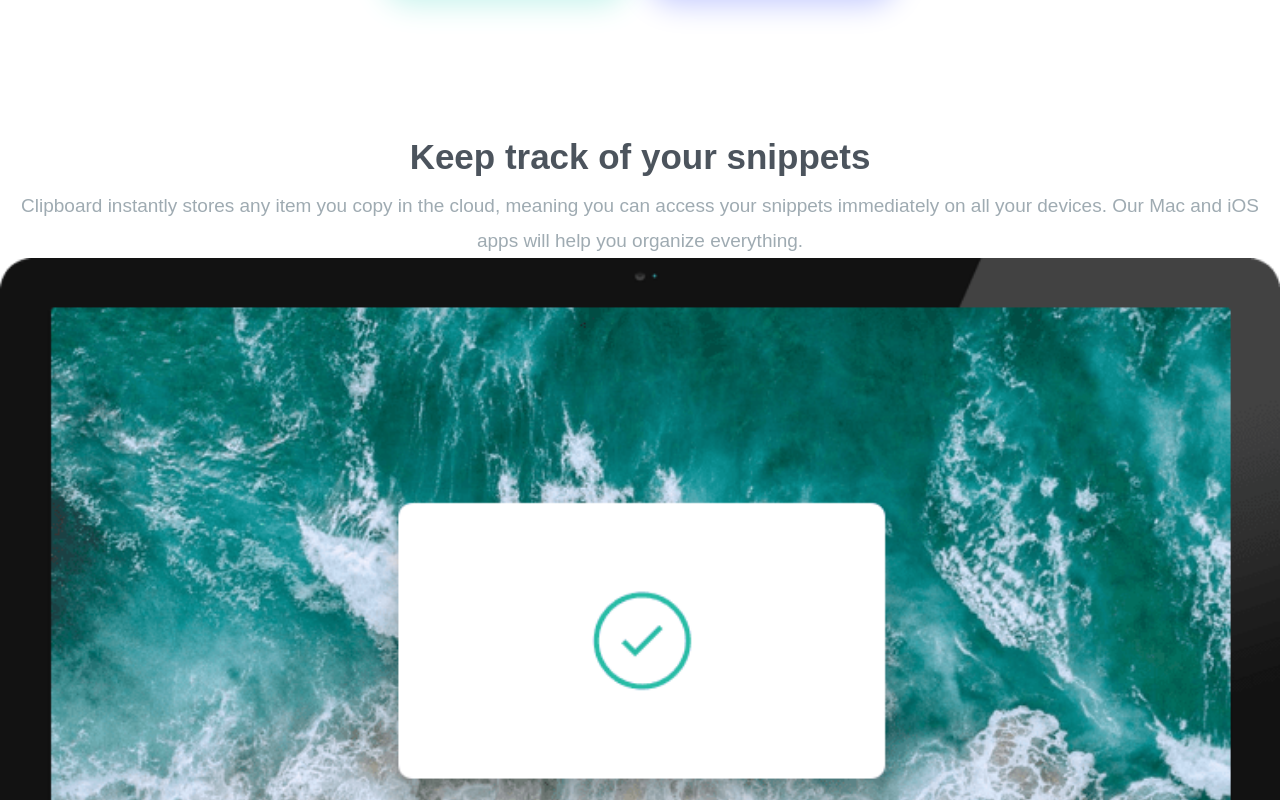
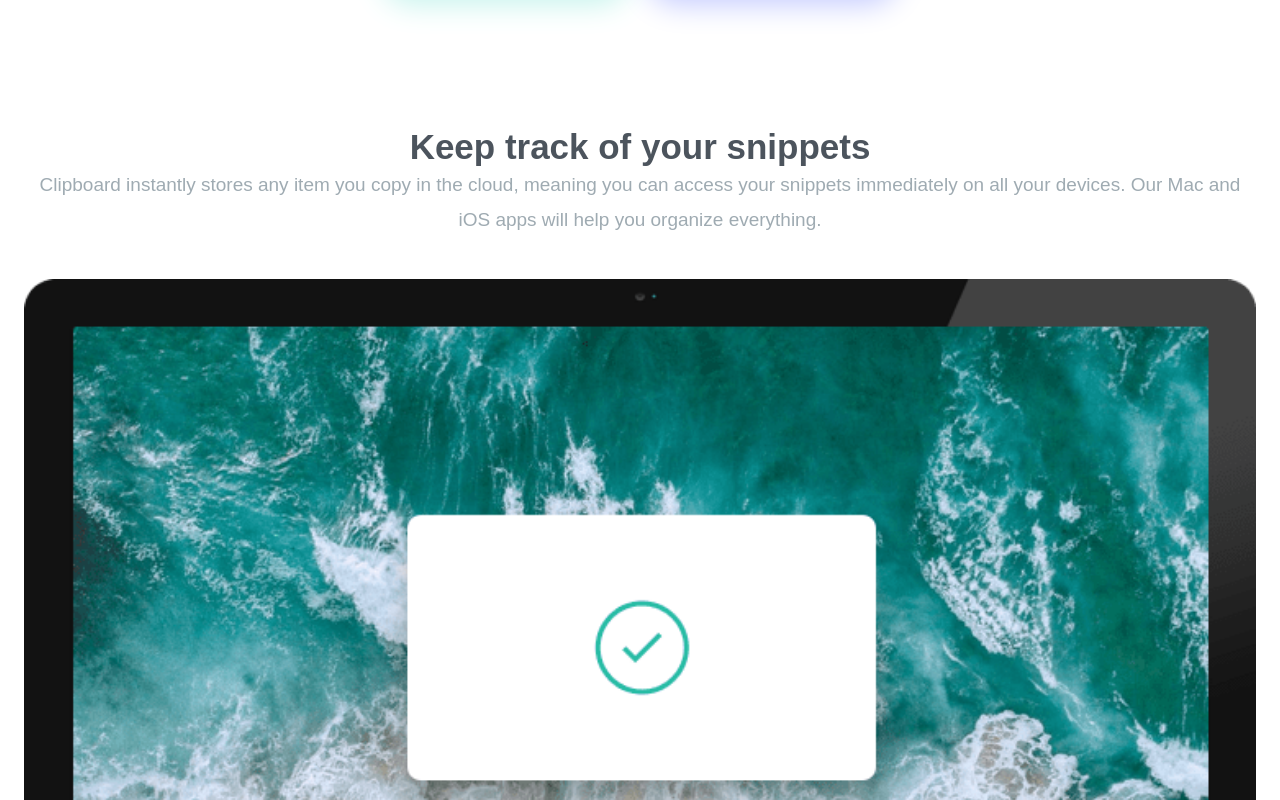
Before and after one commit to kharrnix/fem-clipboard-landing-page, a React (Create React App) app: page / in a window 1280 px wide. Shown: the part 520-1320 px from the top of the page. Built offline with nearby package versions, Linux system fonts and the light colour scheme; a web font is replaced by a local one.

Commit message:
Style second section for small devices

```diff
--- a/src/components/SectionTwo.css
+++ b/src/components/SectionTwo.css
@@ -1,10 +1,22 @@
 .section2 {
+	margin-bottom: var(--margin-800);
+	padding: 0rem var(--margin-500);
 	text-align: center;
 }
 
 .section2__heading {
 	color: var(--clr-neutral-900);
 	font-size: var(--fs-700);
+	line-height: 1.2;
+}
+
+.section2__image {
+	margin-bottom: var(--margin-600);
+}
+
+.section2__paragraph {
+	margin-bottom: var(--margin-700);
+	margin-top: var(--margin-200);
 }
 
 .section2__secondary-heading {
--- a/src/components/SectionTwo.js
+++ b/src/components/SectionTwo.js
@@ -15,7 +15,7 @@ export default function SectionTwo() {
 					everything.
 				</p>
 
-				<img src={imgComputer} alt="" />
+				<img className="section2__image" src={imgComputer} alt="" />
 				<h3 className="section2__secondary-heading">Quick Search</h3>
 				<p className="section2__paragraph">
 					Easily search your snippets by content, category, web
--- a/src/index.css
+++ b/src/index.css
@@ -26,7 +26,7 @@
 	--margin-800: 8.25rem;
 	--margin-700: 2.625rem;
 	--margin-600: 2.5rem;
-	--margin-500: 1.875rem;
+	--margin-500: 1.475rem;
 	--margin-400: 1.375rem;
 	--margin-300: 1.125rem;
 }
```
